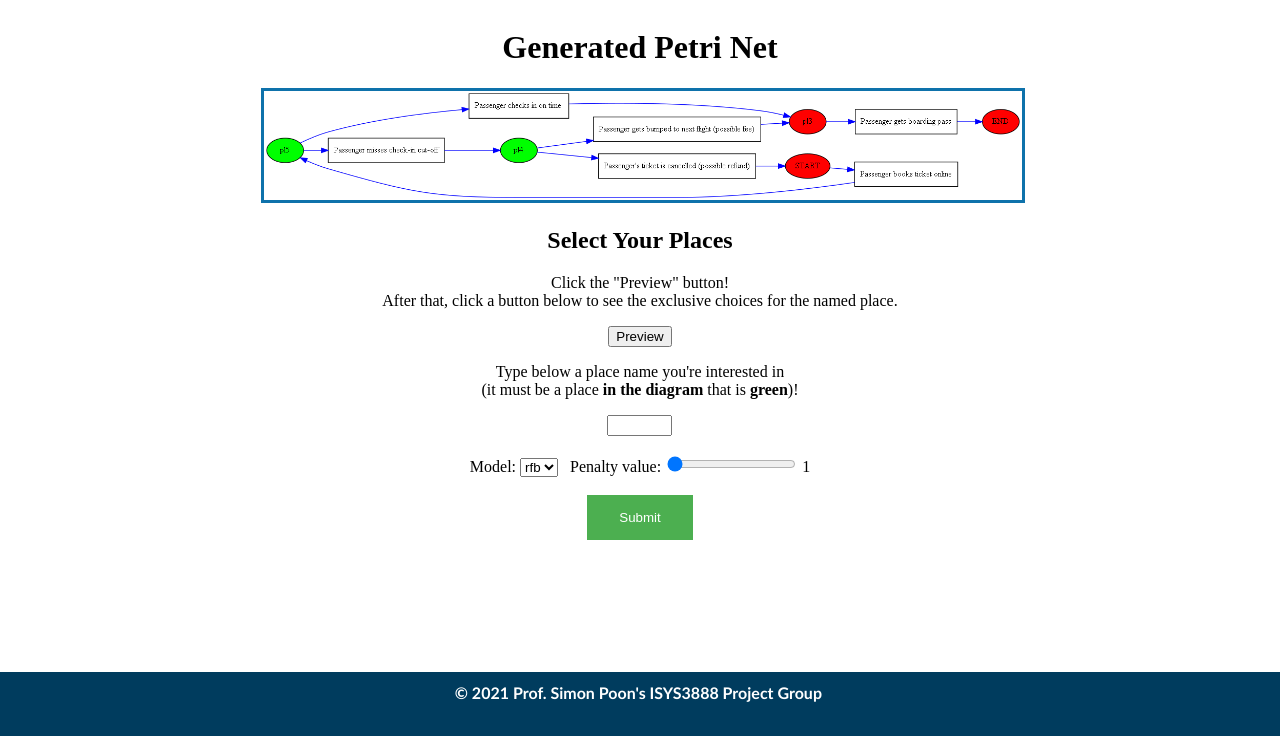
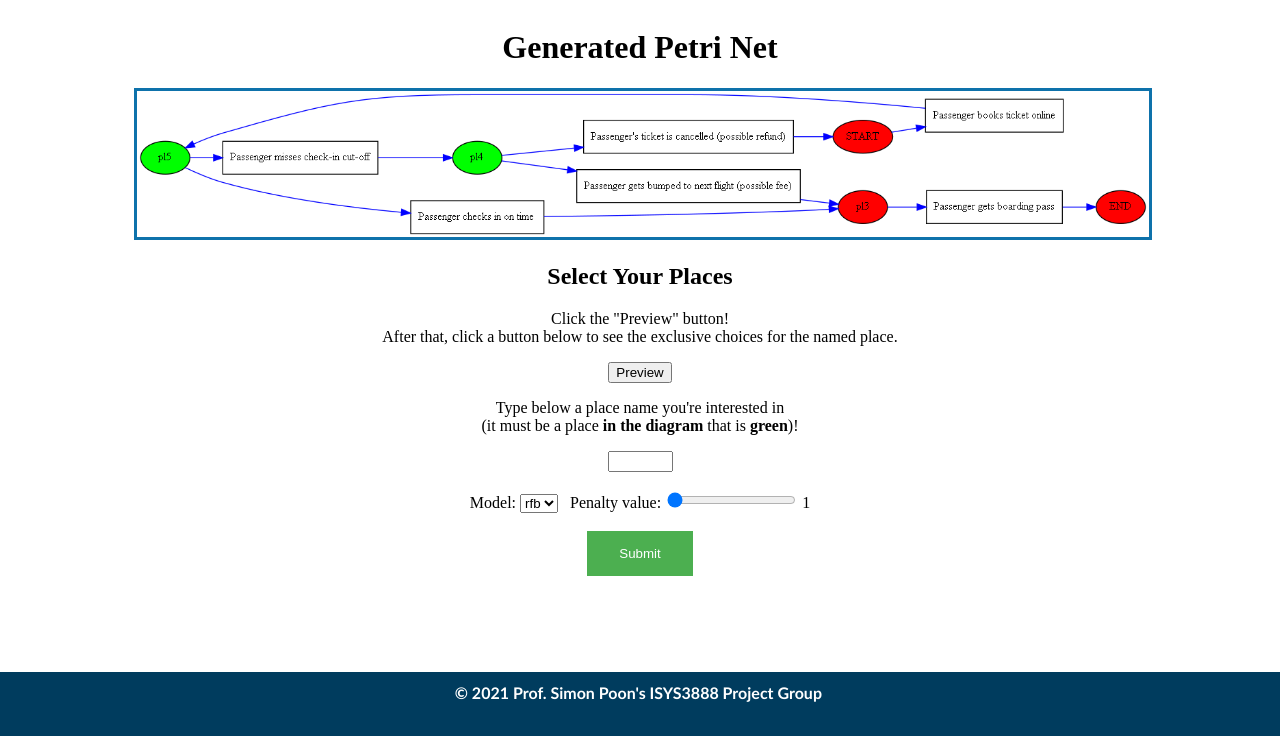
Before and after one commit to jblair117/FrequencyChanges, a Flask app: template application/templates/petri_net.html in a window 1280 px wide. Shown: the part 64-800 px from the top of the page. Run offline with Flask 2, Linux system fonts and the light colour scheme; the template is opened without the code that fills it, so the values that code supplies are empty; some libraries are stand-ins or nearby versions.

Commit message:
petri-net image bigger on petri-net page

```diff
--- a/application/static/css/style.css
+++ b/application/static/css/style.css
@@ -61,7 +61,7 @@
     top: 8vh;
     height: 70vh;
     display: inline-block;
-    max-width: 60%;
+    max-width: 80%;
 }
 
 #result-wrapper {
```
Also changed, not shown: application/static/image/end.png, application/static/image/petri_net.png, application/static/image/pl3.png, application/static/image/pl4.png, application/static/image/pl5.png, application/static/image/start.png.
